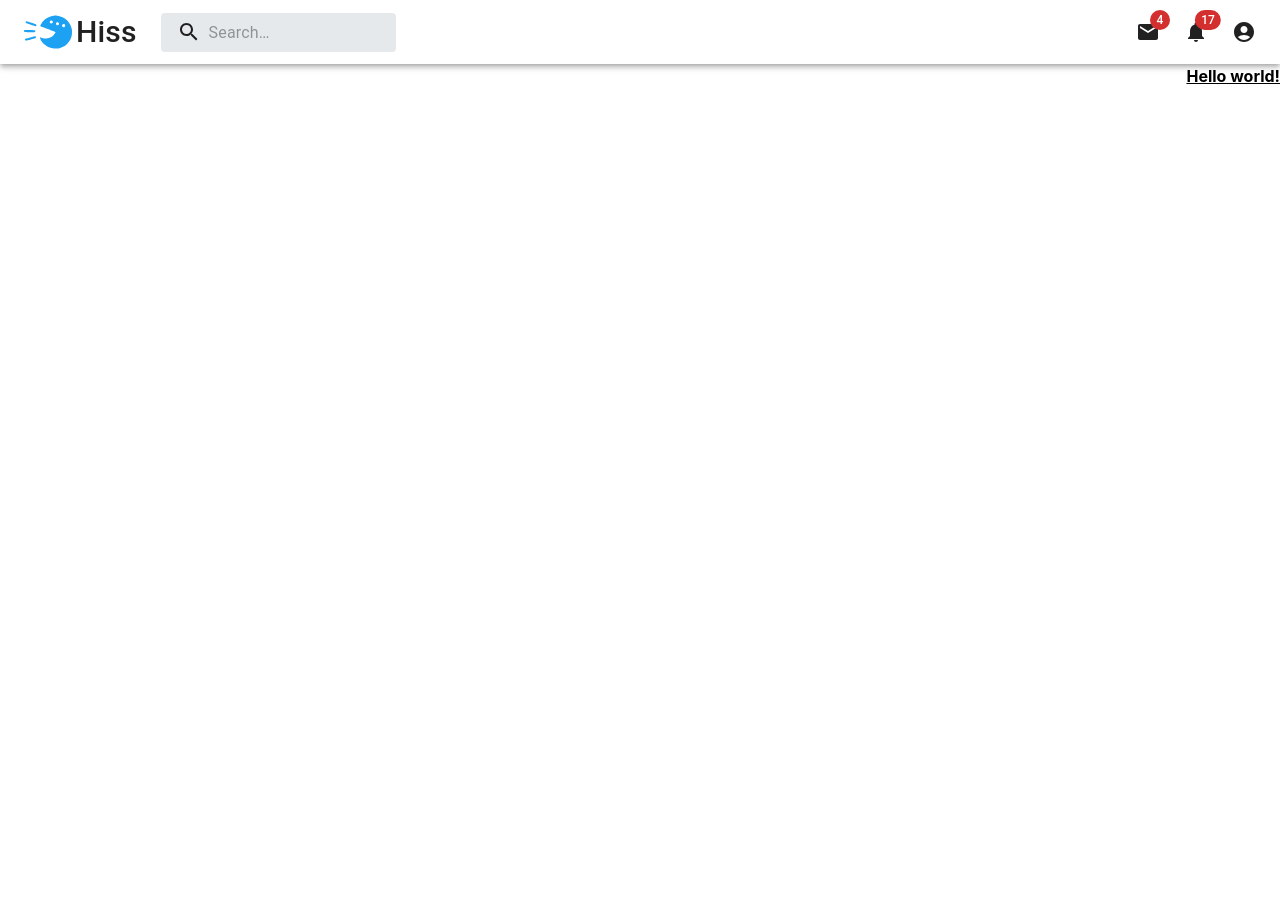
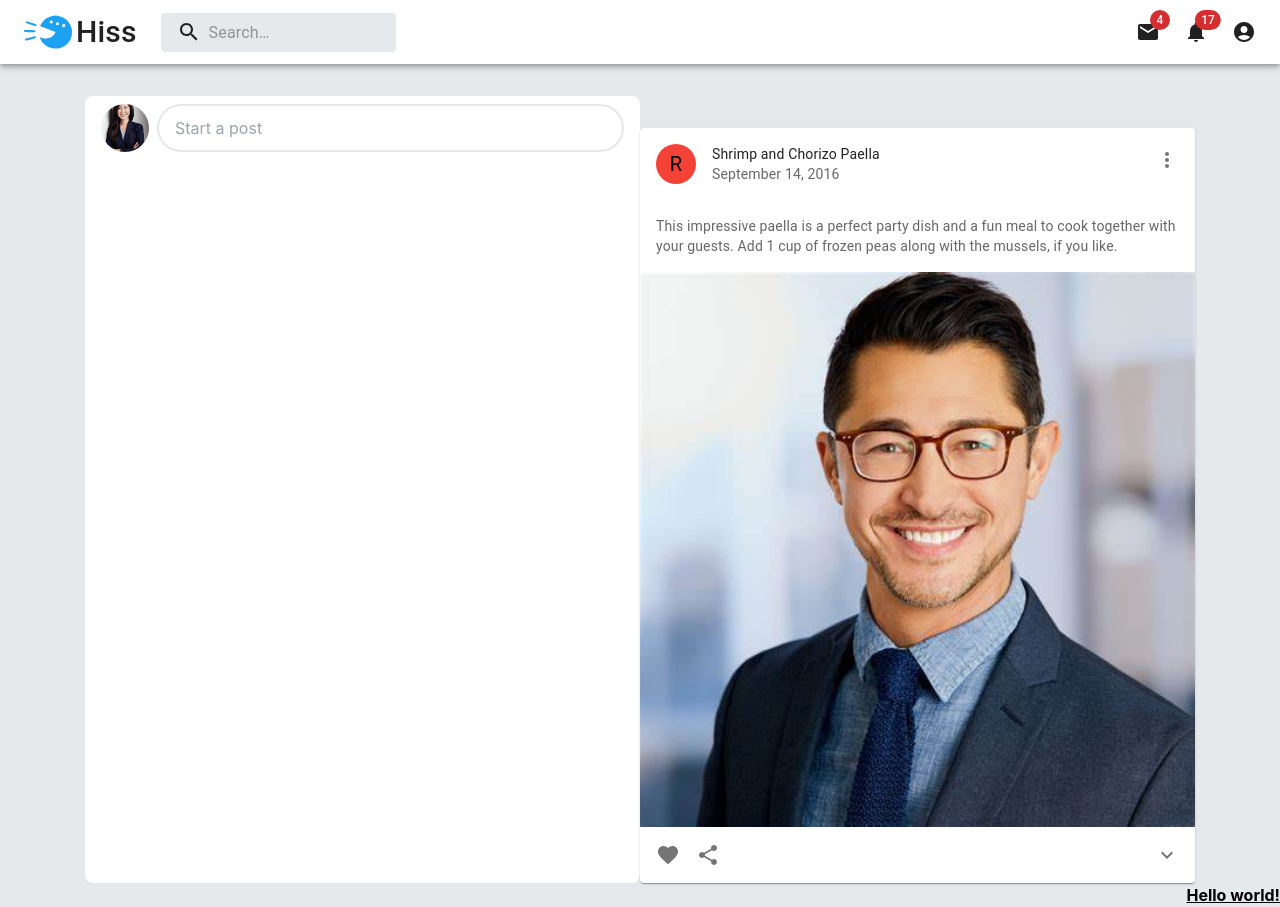
Before and after one commit to imFaizanAhmed/hiss-platform-fe, a React (Create React App) app: page / in a window 1280 px wide. Before the commit the page ends 800 px from the top, so only its background shows below. Built offline with nearby package versions, Linux system fonts and the light colour scheme.

Commit message:
Post design is created using static data

```diff
--- a/src/App.tsx
+++ b/src/App.tsx
@@ -1,6 +1,8 @@
 import "./input.css";
 import { createTheme, ThemeProvider } from "@mui/material/styles";
-import PrimarySearchAppBar from "./components/Header";
+import PrimarySearchAppBar from "./components/header";
+import CreatePost from "./components/create-post";
+import RecipeReviewCard from "./components/post";
 
 const theme = createTheme({
   palette: {
@@ -8,14 +10,14 @@
       main: "#fff",
     },
     secondary: {
-      main: "#607d8b"
+      main: "#607d8b",
     },
     common: {
-      white: "#546e7a"
+      white: "#546e7a",
     },
     background: {
-      default: '#000'
-    }
+      default: "#000",
+    },
     // mode: 'dark'
   },
 });
@@ -23,9 +25,15 @@
 function App() {
   return (
     <ThemeProvider theme={theme}>
-      <div className="App">
+      <div className="App bg-[#546e7a] bg-opacity-15 min-h-screen">
         <header className="App-header">
           <PrimarySearchAppBar />
+          <div className="flex justify-center flex-wrap h-full mt-8 mx-2">
+            <CreatePost />
+            <div className="max-w-[555px] w-full mt-8 bg-white rounded-lg">
+              <RecipeReviewCard />
+            </div>
+          </div>
           <h1 className="text-right font-bold underline">Hello world!</h1>
         </header>
       </div>
--- /dev/null
+++ b/src/components/create-post/index.tsx
@@ -0,0 +1,22 @@
+import { Avatar } from "@mui/material";
+import { Images } from "../../assets";
+
+const CreatePost = () => {
+  return (
+    <div className="py-2 px-4 max-w-[555px] w-screen bg-white rounded-lg">
+      <div className="flex gap-2">
+        <Avatar
+          alt="Remy Sharp"
+          className="!h-12 !w-12"
+          src={Images.profilePic2}
+        />
+        <input
+          placeholder="Start a post"
+          className="h-12 rounded-3xl border-solid border-2 px-4 w-full outline-none"
+        />
+      </div>
+    </div>
+  );
+};
+
+export default CreatePost;
--- /dev/null
+++ b/src/components/post/index.tsx
@@ -0,0 +1,118 @@
+import * as React from 'react';
+import { styled } from '@mui/material/styles';
+import Card from '@mui/material/Card';
+import CardHeader from '@mui/material/CardHeader';
+import CardMedia from '@mui/material/CardMedia';
+import CardContent from '@mui/material/CardContent';
+import CardActions from '@mui/material/CardActions';
+import Collapse from '@mui/material/Collapse';
+import Avatar from '@mui/material/Avatar';
+import IconButton, { IconButtonProps } from '@mui/material/IconButton';
+import Typography from '@mui/material/Typography';
+import { red } from '@mui/material/colors';
+import FavoriteIcon from '@mui/icons-material/Favorite';
+import ShareIcon from '@mui/icons-material/Share';
+import ExpandMoreIcon from '@mui/icons-material/ExpandMore';
+import MoreVertIcon from '@mui/icons-material/MoreVert';
+import { Images } from '../../assets';
+
+interface ExpandMoreProps extends IconButtonProps {
+  expand: boolean;
+}
+
+const ExpandMore = styled((props: ExpandMoreProps) => {
+  const { expand, ...other } = props;
+  return <IconButton {...other} />;
+})(({ theme, expand }) => ({
+  transform: !expand ? 'rotate(0deg)' : 'rotate(180deg)',
+  marginLeft: 'auto',
+  transition: theme.transitions.create('transform', {
+    duration: theme.transitions.duration.shortest,
+  }),
+}));
+
+export default function RecipeReviewCard() {
+  const [expanded, setExpanded] = React.useState(false);
+
+  const handleExpandClick = () => {
+    setExpanded(!expanded);
+  };
+
+  return (
+    <Card>
+      <CardHeader
+        avatar={
+          <Avatar sx={{ bgcolor: red[500] }} aria-label="recipe">
+            R
+          </Avatar>
+        }
+        action={
+          <IconButton aria-label="settings">
+            <MoreVertIcon />
+          </IconButton>
+        }
+        title="Shrimp and Chorizo Paella"
+        subheader="September 14, 2016"
+      />
+      <CardContent>
+        <Typography variant="body2" color="text.secondary">
+          This impressive paella is a perfect party dish and a fun meal to cook
+          together with your guests. Add 1 cup of frozen peas along with the mussels,
+          if you like.
+        </Typography>
+      </CardContent>
+      <CardMedia
+        component="img"
+        // height="194"
+        width="100%"
+        image={Images.profilePic1}
+        alt="Paella dish"
+      />
+      <CardActions disableSpacing>
+        <IconButton aria-label="add to favorites">
+          <FavoriteIcon />
+        </IconButton>
+        <IconButton aria-label="share">
+          <ShareIcon />
+        </IconButton>
+        <ExpandMore
+          expand={expanded}
+          onClick={handleExpandClick}
+          aria-expanded={expanded}
+          aria-label="show more"
+        >
+          <ExpandMoreIcon />
+        </ExpandMore>
+      </CardActions>
+      <Collapse in={expanded} timeout="auto" unmountOnExit>
+        <CardContent>
+          <Typography paragraph>Method:</Typography>
+          <Typography paragraph>
+            Heat 1/2 cup of the broth in a pot until simmering, add saffron and set
+            aside for 10 minutes.
+          </Typography>
+          <Typography paragraph>
+            Heat oil in a (14- to 16-inch) paella pan or a large, deep skillet over
+            medium-high heat. Add chicken, shrimp and chorizo, and cook, stirring
+            occasionally until lightly browned, 6 to 8 minutes. Transfer shrimp to a
+            large plate and set aside, leaving chicken and chorizo in the pan. Add
+            pimentón, bay leaves, garlic, tomatoes, onion, salt and pepper, and cook,
+            stirring often until thickened and fragrant, about 10 minutes. Add
+            saffron broth and remaining 4 1/2 cups chicken broth; bring to a boil.
+          </Typography>
+          <Typography paragraph>
+            Add rice and stir very gently to distribute. Top with artichokes and
+            peppers, and cook without stirring, until most of the liquid is absorbed,
+            15 to 18 minutes. Reduce heat to medium-low, add reserved shrimp and
+            mussels, tucking them down into the rice, and cook again without
+            stirring, until mussels have opened and rice is just tender, 5 to 7
+            minutes more. (Discard any mussels that don&apos;t open.)
+          </Typography>
+          <Typography>
+            Set aside off of the heat to let rest for 10 minutes, and then serve.
+          </Typography>
+        </CardContent>
+      </Collapse>
+    </Card>
+  );
+}
```
Also changed, not shown: src/assets/index.ts (+6 -1 lines), src/assets/profile-pic/profile-pic1.jpeg (added), src/assets/profile-pic/profile-pic2.jpeg (added).
